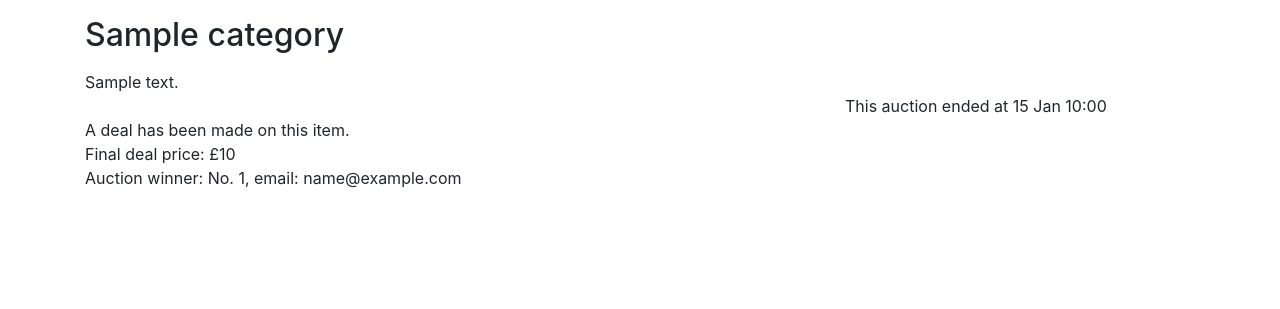
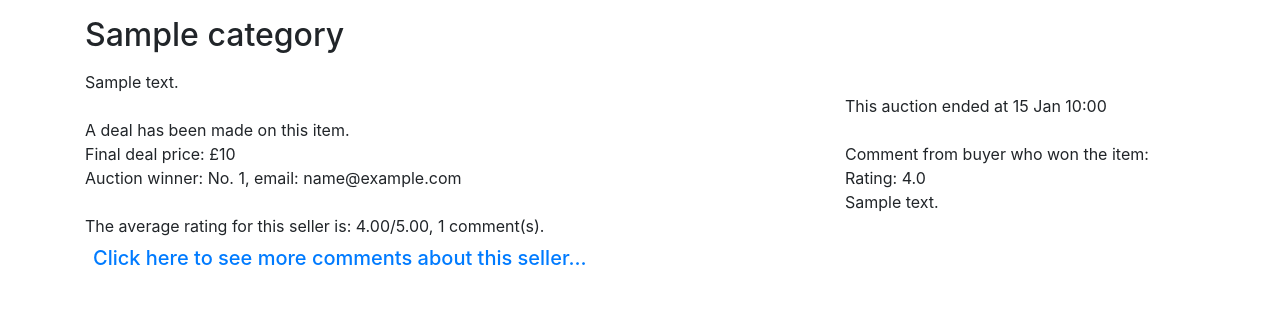
Before and after one commit to njukenanli/DataBase-Project-Auction-Website, a PHP site: page /listing.php?item_id=1 in a window 1280 px wide. Shown: the part 170-479 px from the top of the page. Run offline with PHP 8.4, Linux system fonts and the light colour scheme; tables that the repository leaves empty or names only in its code hold one stand-in row (values such as "Sample post").

Commit message:
seventh commit

```diff
--- a/auction/listing.php
+++ b/auction/listing.php
@@ -105,6 +105,7 @@ if ($now >= $end_time) {
   //       to lack of high-enough bids.
   $sql = "SELECT reserve_price FROM Item WHERE item_ID = " . $item_id;
   $result = $conn->query($sql);
+  $deal = false;
   if ($result->num_rows === 1){
     $reserve_prive = $result->fetch_assoc()["reserve_price"];
     if ($num_bid > 0 and $current_price >= $reserve_prive){
@@ -117,8 +118,9 @@ if ($now >= $end_time) {
       if ($result->num_rows === 1){
         $buyer = $result->fetch_assoc();
         $id = $buyer["user_ID"];
-        $email = $buyer["email"];
-        echo "Auction winner: No. " . $id . ", email: ". $email . "<br>";
+        $winner = $buyer["email"];
+        echo "Auction winner: No. " . $id . ", email: ". $winner . "<br>";
+        $deal = true;
       }
       else{
         die("Wrong number of results:" . $result->num_rows);
@@ -131,7 +133,33 @@ if ($now >= $end_time) {
   else{
     die("Wrong number of results:" . $result->num_rows);
   }
+}
 
+// EXTRA FUNCTION IMPLEMENTED:
+// Seller Rating and URL to All Comments of This Seller.
+$sql = "SELECT seller_ID FROM Item WHERE item_ID = ". $item_id;
+$result = $conn->query($sql);
+if ($result->num_rows === 1) {
+  $seller_id = $result->fetch_assoc()["seller_ID"];
+}
+else {
+  die("Wrong number of results:" . $result->num_rows);
+}
+$sql = "SELECT Comment.rating FROM Comment, Item
+        WHERE Item.seller_ID = ". $seller_id
+        . " AND Comment.item_ID = Item.item_ID";
+$result = $conn->query($sql);
+$sum = 0.0;
+$num = $result->num_rows;
+if ($num > 0) {
+  while($row = $result->fetch_assoc()) {
+    $sum += $row["rating"];
+  }
+  echo "<br>The average rating for this seller is: " . number_format($sum/$num, 2) . "/5.00, " . $num . " comment(s). <br>";
+  echo '<div class="p-2 mr-5"><h5><a href="extra_func/comment.php?seller_id=' . $seller_id . "&item_id=" . $item_id . '"> Click here to see more comments about this seller... </a></h5></div><br>';
+}
+else {
+  echo "<br>No comment about this seller yet...<br>";
 }
 ?>
 
@@ -147,6 +175,57 @@ if ($now >= $end_time) {
 if ($now >= $end_time) :
     echo "This auction ended at ";
     echo(date_format($end_time, 'j M H:i')) ;
+    //EXTRA FUNCTION IMPLEMENTED:
+    //The comment made by the buyer who won this item.
+    //If the user logged in is the buyer who won this item, provide a form to them to alter comments.
+    //An empty comment would be created automatically after a deal is made.
+    //So the form is to change the comment only.
+    if ($deal === true){
+      $sql = "SELECT rating, comment FROM Comment WHERE item_ID = " . $item_id;
+      $result = $conn->query($sql);
+      if ($result->num_rows === 1) {
+        $com = $result->fetch_assoc();
+        $rating = $com["rating"];
+        $comment = $com["comment"];
+        echo "<br><br> Comment from buyer who won the item:<br>";
+        echo "Rating: " . $rating . "<br>";
+        echo $comment . "<br>";
+        if ($has_session) {
+            if ($email === $winner) {
+              echo "<br>You are the winner of this auction, you can edit comment here!<br>";
+              echo '<form method="post" action="extra_func/process_comment.php">
+                    <div class="form-group">
+                      <label>item_id:</label>
+                      <select class="form-control" id="item_id" name="item_id">
+                        <option selected value="' . $item_id . '">' . $item_id . '</option>
+                      </select>
+                    </div>
+                    <div class="form-group">
+                      <label>Rate this deal from 0~5:</label>
+                      <div class="input-group w-100">
+                        <input type="number" class="form-control" id="rating" name="rating" min="0" max="5" step="0.1" required>
+                      </div>
+                    </div>
+                    <div class="form-group">
+                      Comment (no more than 200 characters) :
+                      <div class="input-group w-100">
+                        <textarea class="form-control" id="comment" name="comment" rows="5" maxlength="200"></textarea>
+                      </div>
+                    </div>
+                    <div class="col-md-1 px-0">
+                      <button type="submit" class="btn btn-primary">Edit Comment</button>
+                    </div>';
+
+          }
+        }
+      }
+      else {
+        die("Wrong number of results:" . $result->num_rows);
+      }
+    }
+    else {
+      echo "Unfortunately, the item failed to get a high enough bid...";
+    }
   ?>
 <?php else: ?>
      Auction ends <?php echo(date_format($end_time, 'j M H:i') . $time_remaining) ?></p>
--- a/auction/utilities.php
+++ b/auction/utilities.php
@@ -61,8 +61,8 @@ function print_listing_li($item_id, $title, $desc, $price, $num_bids, $end_time)
   );
 }
 
-function ConnectDB(){
-  $config = json_decode(file_get_contents('data/config.json'), true);
+function ConnectDB($con_dir = "data/config.json"){
+  $config = json_decode(file_get_contents($con_dir), true);
   $conn = new mysqli($config["servername"], $config["username"], $config["password"], $config["dbname"]);
   if ($conn->connect_error) {
     die("Connection Failure: " . $conn->connect_error);
```
Also changed, not shown: auction/data/TestData.sql (+7 -1 lines), auction/extra_func/comment.php (+62 -0 lines), auction/extra_func/process_comment.php (added, +33 -0 lines), Readme.md, auction/extra_func/procee_comment.php (deleted), materials/readme.md.
